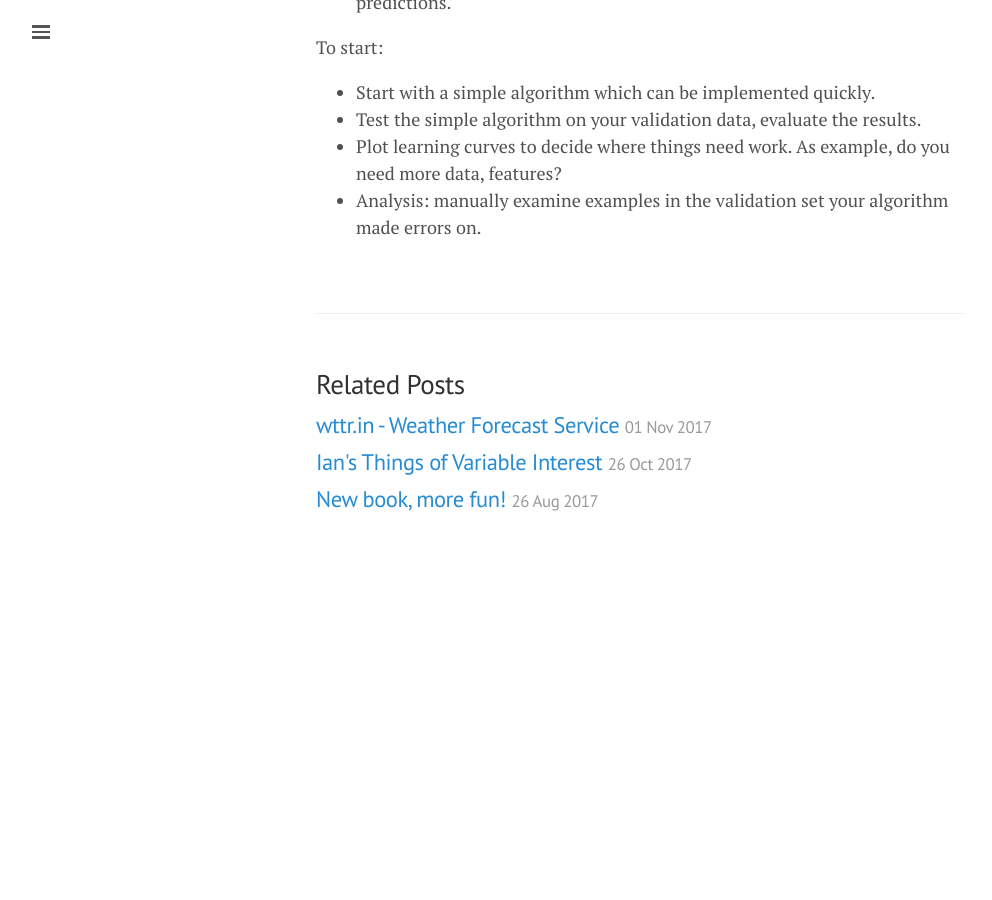
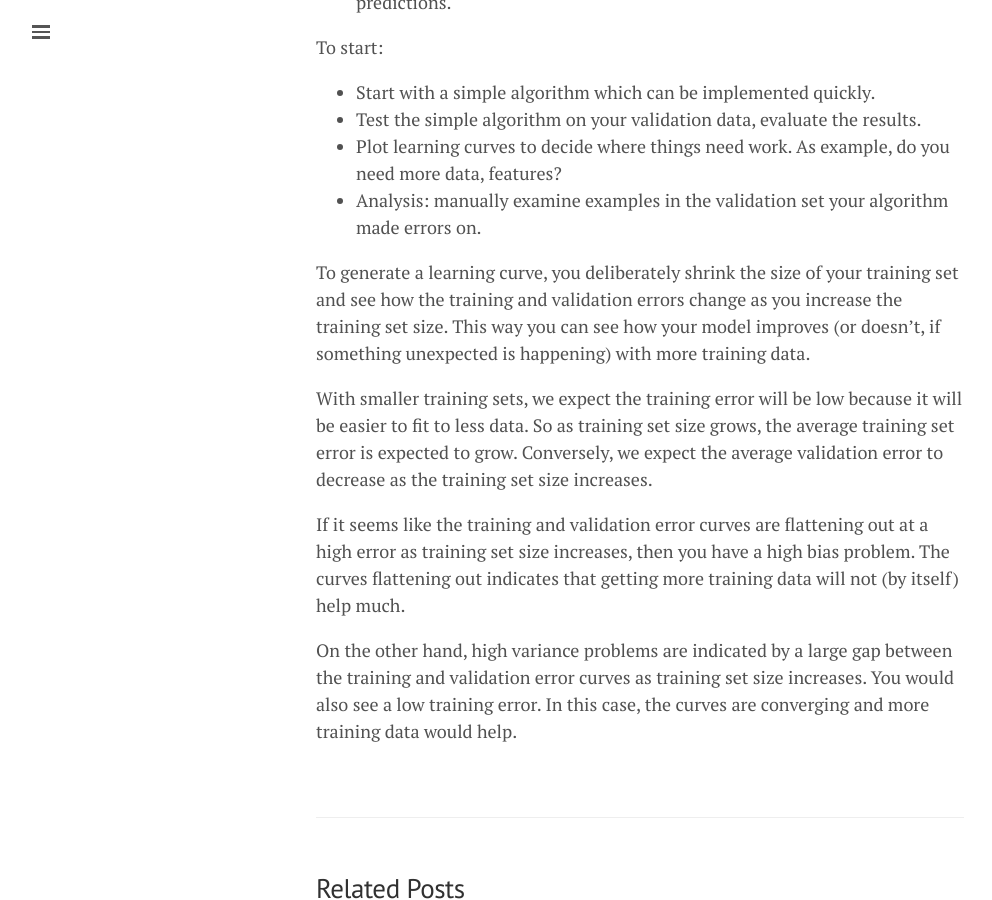
Before and after one commit to lgeurts/lgeurts.github.io, a Jekyll site: the page built from _posts/2018-06-29-artificial-intelligence-basics.md, in a window 1280 px wide and 900 px high, scrolled down 6374 px. Shown: the whole window, without its empty margins (0-992 px from the left). Built offline with Jekyll 4.4.1, drawn with Linux system fonts in a browser that asks for light colours; nearby versions of some CDN libraries; before the commit the page ends 6941 px from its top, so only the background shows below that; some of the changed text lies outside the part shown.

Commit message:
Update 2018-06-29-artificial-intelligence-basics.md

```diff
--- a/_posts/2018-06-29-artificial-intelligence-basics.md
+++ b/_posts/2018-06-29-artificial-intelligence-basics.md
@@ -171,3 +171,12 @@ To start:
 * Test the simple algorithm on your validation data, evaluate the results.
 * Plot learning curves to decide where things need work. As example, do you need more data, features?
 * Analysis: manually examine examples in the validation set your algorithm made errors on.
+
+To generate a learning curve, you deliberately shrink the size of your training set and see how the training and validation errors change as you increase the training set size. This way you can see how your model improves (or doesn't, if something unexpected is happening) with more training data.
+
+With smaller training sets, we expect the training error will be low because it will be easier to fit to less data. So as training set size grows, the average training set error is expected to grow.
+ Conversely, we expect the average validation error to decrease as the training set size increases.
+
+If it seems like the training and validation error curves are flattening out at a high error as training set size increases, then you have a high bias problem. The curves flattening out indicates that getting more training data will not (by itself) help much.
+
+On the other hand, high variance problems are indicated by a large gap between the training and validation error curves as training set size increases. You would also see a low training error. In this case, the curves are converging and more training data would help.
```
